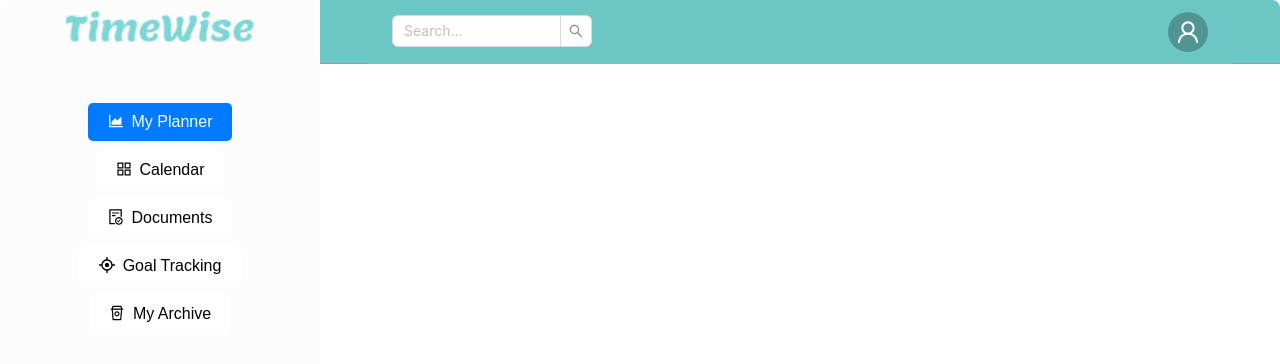
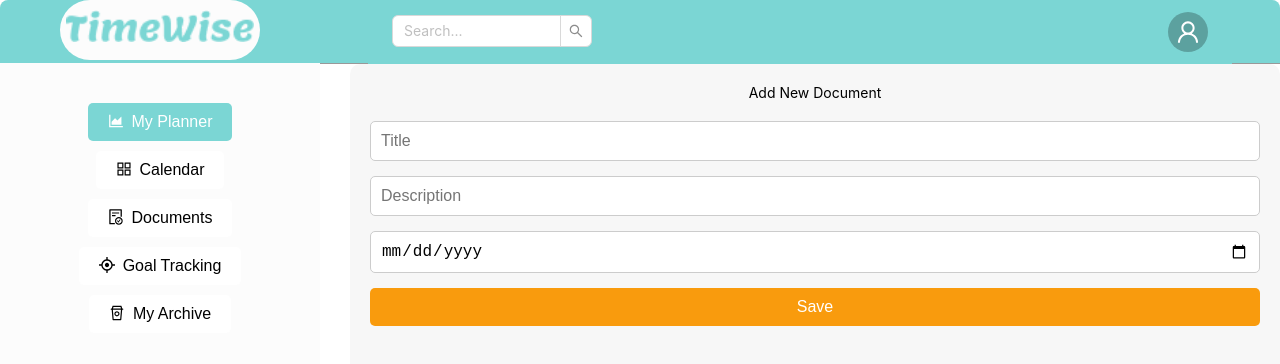
Before and after one commit to LiliAzatyan/time-wise-web, a React (Create React App) app: page /documents in a window 1280 px wide. Shown: the top 364 px of the page. Built offline with nearby package versions, Linux system fonts and the light colour scheme.

Commit message:
adding some styles

```diff
--- a/src/App.js
+++ b/src/App.js
@@ -17,7 +17,7 @@ const headerStyle = {
   color: '#fff',
   paddingInline: 48,
   lineHeight: '64px',
-  backgroundColor: '#6BC6C4',
+  backgroundColor: '#7BD6D4',
   borderBottom: 'solid 1px',
   borderColor: '#999'
 };
--- a/src/layouts/Header.js
+++ b/src/layouts/Header.js
@@ -40,7 +40,7 @@ const App = () => {
 
   return (
     <div className={darkMode ? 'dark-mode' : ''}> {/* Apply dark mode class */}
-      <Header style={{ backgroundColor: '#6BC6C4', padding: '0 24px', display: 'flex', alignItems: 'center', borderBottom: "solid 1px", borderColor: '#6BC6C4' }}>
+      <Header style={{ backgroundColor: '#7BD6D4', padding: '0 24px', display: 'flex', alignItems: 'center' }}>
         <Space style={{ flexGrow: 1, marginTop: 30 }}>
           <Search placeholder="Search..." onSearch={onSearch} style={{ width: 200 }} />
         </Space>
--- a/src/layouts/SiderLayout.js
+++ b/src/layouts/SiderLayout.js
@@ -50,7 +50,7 @@ const App = () => {
   };
   return (
     <div style={{backgroundColor: "#FCFCFC"}}>
-      <div style={{height: '63px', marginTop: '0px'}}>
+      <div style={{height: '63px', marginTop: '0px', backgroundColor: "#7BD6D4"}}>
 
        <a href="/home" onClick={handleClick}>
               <button style={{backgroundColor: "#FCFCFC"}}
@@ -68,7 +68,7 @@ const App = () => {
             <Link to={item.link} style={{ textDecoration: 'none' }}>
               <button
                 onClick={() => onClick(item.key)}
-                style={{ padding: '10px 20px', fontSize: '16px', backgroundColor: current === item.key ? '#007bff' : '#fff', color: current === item.key ? '#fff' : '#000', border: 'none', borderRadius: '5px', cursor: 'pointer' }}
+                style={{ padding: '10px 20px', fontSize: '16px', backgroundColor: current === item.key ? '#7BD6D4' : '#fff', color: current === item.key ? '#fff' : '#000', border: 'none', borderRadius: '5px', cursor: 'pointer' }}
               >
                 {item.icon}
                 <span style={{ marginLeft: '8px' }}>{item.label}</span>
--- a/src/pages/documents/Documents.js
+++ b/src/pages/documents/Documents.js
@@ -145,9 +145,9 @@ function Documents() {
 
   return (
     <div style={{ display: "flex" }}>
-      {/* <LeftComponent documents={documents} handleTaskChange={handleTaskChange} />
+      <LeftComponent documents={documents} handleTaskChange={handleTaskChange} />
 
-      <RightComponent onSave={handleSave} /> */}
+      <RightComponent onSave={handleSave} />
     </div>
   );
 }
--- a/src/pages/documents/leftComponent.js
+++ b/src/pages/documents/leftComponent.js
@@ -6,6 +6,7 @@ function LeftComponent({ documents, handleTaskChange }) {
 
   console.log(handleTaskChange);
   const containerStyle = {
+    scrollbarWidth: "none",
     marginRight: "20px",
     height: "90vh", // Set the height of the scrollable area
     overflowY: "scroll", // Allow vertical scrolling
--- a/src/pages/documents/rightComponent.js
+++ b/src/pages/documents/rightComponent.js
@@ -65,7 +65,7 @@ const buttonStyle = {
   borderRadius: "5px",
   border: "none",
   fontSize: "16px",
-  backgroundColor: "#007bff",
+  backgroundColor: "#F99B0D",
   color: "#fff",
   cursor: "pointer",
   transition: "background-color 0.3s",
--- a/src/pages/goal-tracking/style.css
+++ b/src/pages/goal-tracking/style.css
@@ -144,6 +144,8 @@
 .goals-container {
   overflow-x: auto;
   white-space: nowrap;
+  scrollbar-width: none;
+
 }
 
 .goal-item {
```
Also changed, not shown: public/logo.png (added).
